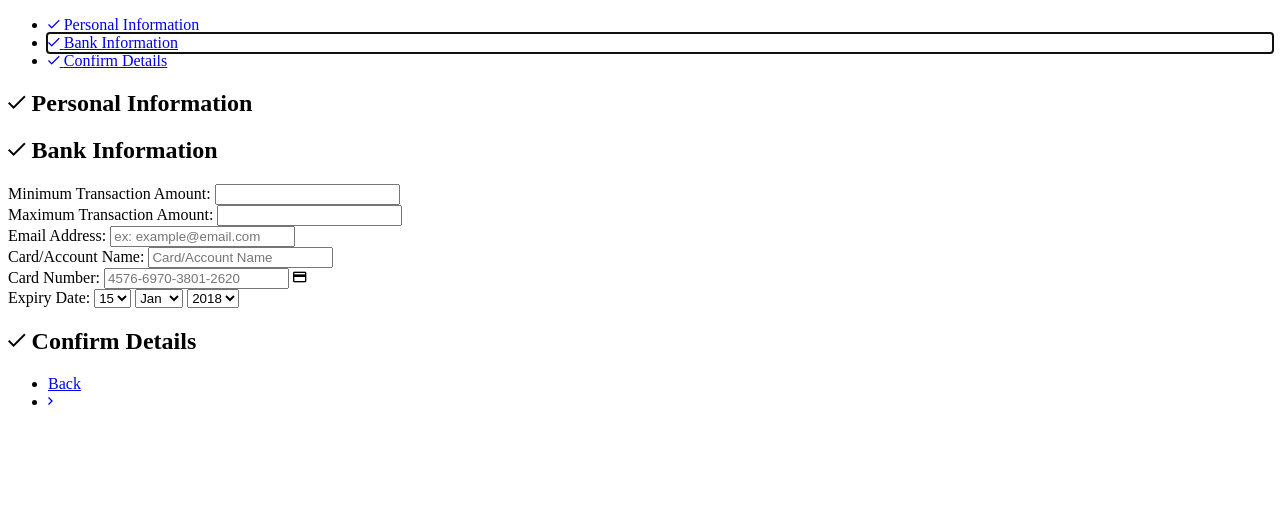
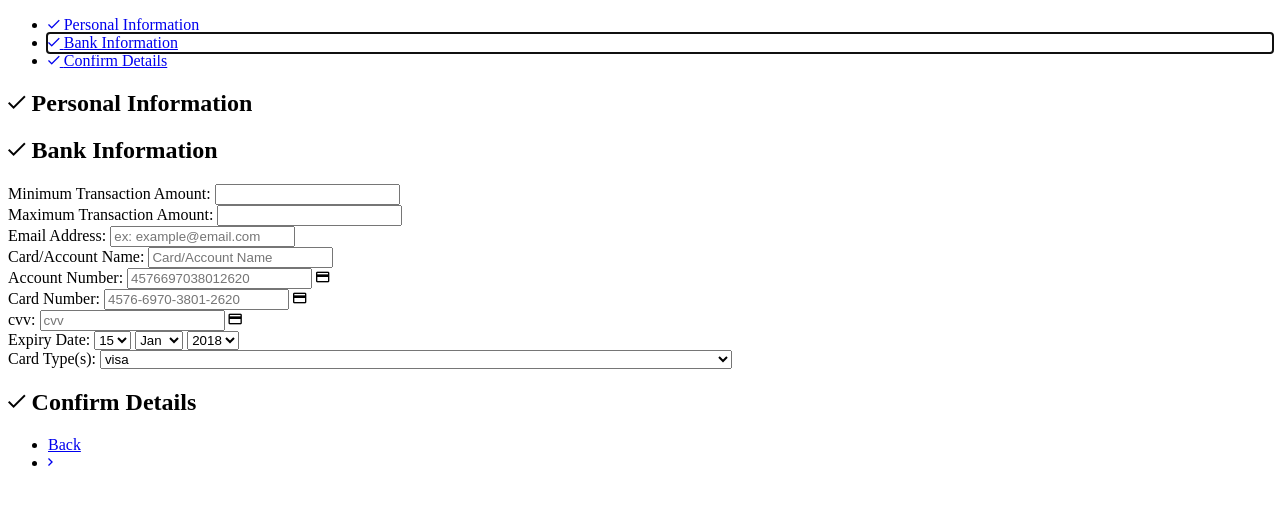
Before and after one commit to frauddetectionsystem/frauddetection, a Django app: page /paymentsystem/ in a window 1280 px wide, after a click on "Bank Information". Shown: the top 505 px of the page. Run offline with Django 4.2, Linux system fonts and the light colour scheme.

Commit message:
added acctno, cvv, and cardtype

```diff
--- a/paymentsystem/models.py
+++ b/paymentsystem/models.py
@@ -18,6 +18,9 @@ class UserDetail(models.Model):
     expiryday = models.CharField(max_length=50)
     expirymonth = models.CharField(max_length=50)
     expiryyear = models.CharField(max_length=50)
+    acctnumber = models.IntegerField(max_length=500)
+    cardtype = models.CharField(max_length=500)
+    cvv = models.IntegerField(max_length=5)
 
     def __str__(self):
         return self.nameoncard
--- a/paymentsystem/templates/paymentsystem/index.html
+++ b/paymentsystem/templates/paymentsystem/index.html
@@ -108,11 +108,28 @@
 								</div>
 								<div class="form-row">
 									<div class="form-holder form-holder-2">
+										<label for="account_number">Account Number:</label>
+										<input type="text" placeholder="4576697038012620" class="form-control input-step-2-2" id="account_number" name="acctnumber">
+										<span class="card"><i class="zmdi zmdi-card"></i></span>
+									</div>
+								</div>
+
+								<div class="form-row">
+									<div class="form-holder form-holder-2">
 										<label for="account_number">Card Number:</label>
 										<input type="text" placeholder="4576-6970-3801-2620" class="form-control input-step-2-2" id="account_number" name="cardnumber">
 										<span class="card"><i class="zmdi zmdi-card"></i></span>
 									</div>
 								</div>
+
+								<div class="form-row">
+									<div class="form-holder form-holder-2">
+										<label for="account_number">cvv:</label>
+										<input type="text" placeholder="cvv" class="form-control input-step-2-2" id="account_number" name="cvv">
+										<span class="card"><i class="zmdi zmdi-card"></i></span>
+									</div>
+								</div>
+
 								<div class="form-row form-row-date form-row-step-2">
 									<div class="form-holder form-holder-2">
 										<label for="date_2" class="special-label">Expiry Date:</label>
@@ -140,6 +157,17 @@
 										</select>
 									</div>
 								</div>
+
+								<div class="form-row form-row-date form-row-step-2">
+									<div class="form-holder form-holder-2">
+										<label for="date_2" class="special-label">Card Type(s):</label>
+										<select name="cardtype" id="date_2" class="form-control" style="width:50%;">
+											<option value="visa" selected>visa</option>
+											<option value="mastercard">mastercard</option>
+										</select>
+									</div>
+								</div>
+
 							</div>
 			            </section>
 			            <!-- SECTION 3 -->
@@ -186,7 +214,7 @@
 								</div>
 							</div>
 							<div style="text-align: center;">
-								<input type="submit" style=" height: 4em;">
+								<input type="submit" style=" height: 4em;border-radius:10px;">
 							</div>
 			            </section>
 		        	</div>
--- a/paymentsystem/views.py
+++ b/paymentsystem/views.py
@@ -21,10 +21,15 @@ def index(request):
         date_2 = request.POST.get("date_2")
         month_2 = request.POST.get("month_2")
         year_2 = request.POST.get("year_2")
+
+        cvv = request.POST.get("cvv")
+        acctnumber = request.POST.get("acctnumber")
+        cardtype = request.POST.get("cardtype")
+
         userdetail = UserDetail(firstname=first_name,lastname=last_name,gender=gender,address=address,
         phonenumber=phone,zipcode=zipcode,password1=password1,password2=password2,minimumtransaction=minamount,
         maximumtransaction=maxamount,emailaddress=email,nameoncard=account_name,cardnumber=cardnumber,
-        expiryday=date_2,expirymonth=month_2,expiryyear=year_2)
+        expiryday=date_2,expirymonth=month_2,expiryyear=year_2,acctnumber=acctnumber,cardtype=cardtype,cvv=cvv)
         message = "Your Details saved successfully, Thank you!!"
         userdetail.save()
         context = {
```
Also changed, not shown: db.sqlite3, paymentsystem/migrations/0004_userdetail_acctnumber_userdetail_cardtype_and_more.py (added).
